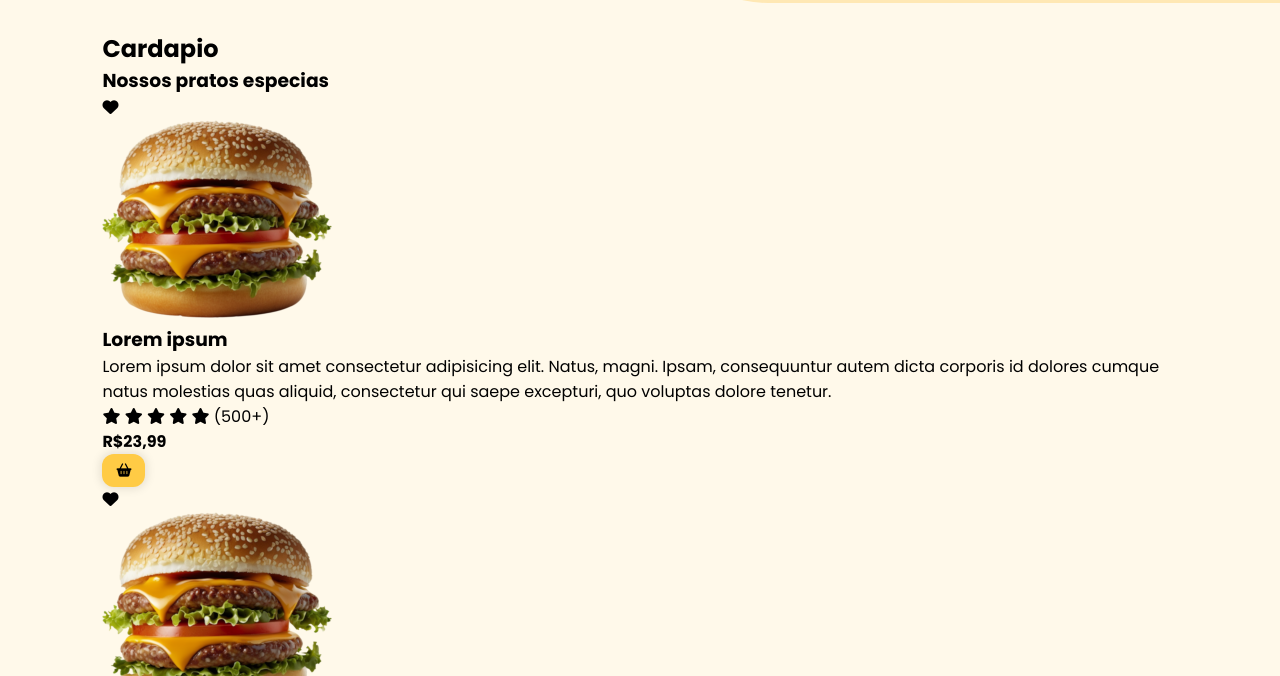
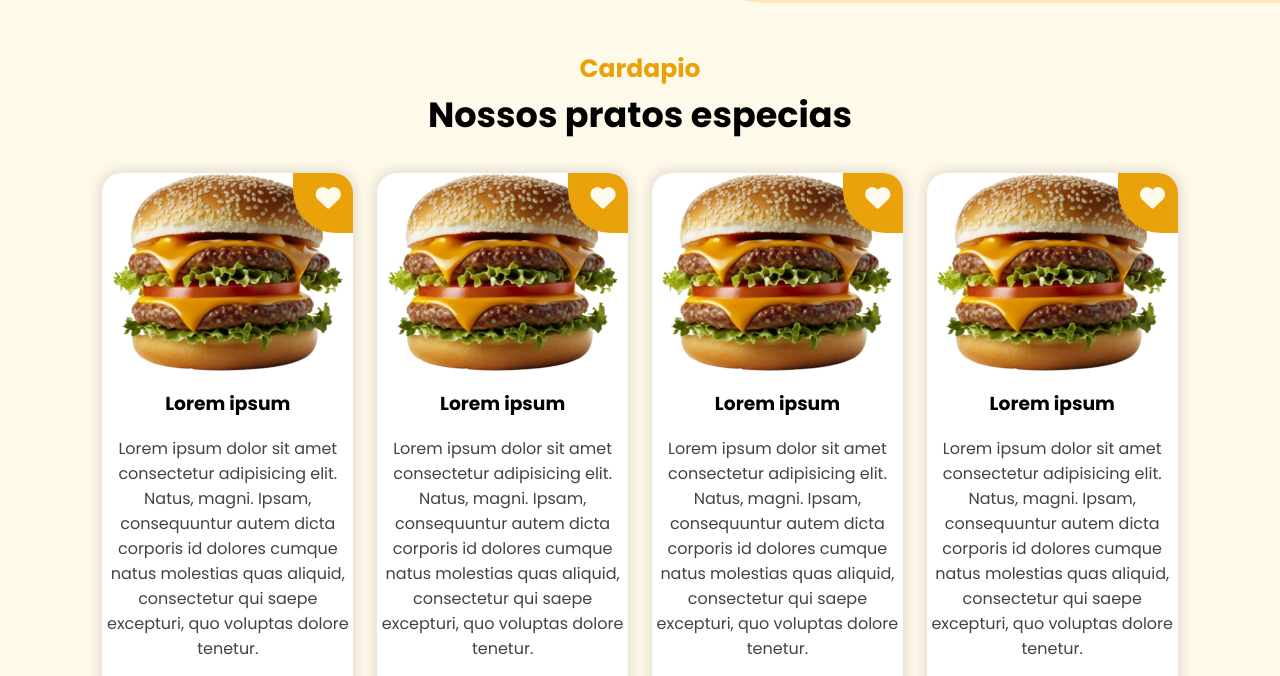
Before and after one commit to lucky-mania/landing_page, a plain HTML site: page index.html in a window 1280 px wide. Shown: the part 802-1478 px from the top of the page. Drawn offline with nearby package versions, Linux system fonts and the light colour scheme.

Commit message:
css menu

```diff
--- a/index.html
+++ b/index.html
@@ -8,8 +8,7 @@
     <link rel="stylesheet" href="src/style/style.css">
     <link rel="stylesheet" href="src/style/header.css">
     <link rel="stylesheet" href="src/style/home.css">
-    <link rel="stylesheet" href="src/style/menu.css
-    ">
+    <link rel="stylesheet" href="src/style/menu.css">
 
     <script src="https://cdnjs.cloudflare.com/ajax/libs/jquery/3.7.1/jquery.min.js" integrity="sha512-v2CJ7UaYy4JwqLDIrZUI/4hqeoQieOmAZNXBeQyjo21dadnwR+8ZaIJVT8EE2iyI61OV8e6M8PP2/4hpQINQ/g==" crossorigin="anonymous" referrerpolicy="no-referrer"></script>
     <title>Landing page</title>
@@ -116,7 +115,7 @@
             <i class="fa-solid fa-heart"></i>
           </div>
 
-          <img src="src/imgs/burr.png" class="dish-heart" alt="">
+          <img src="src/imgs/burr.png" class="dish-image" alt="">
 
           <h3 class="dish-title">
             Lorem ipsum
@@ -148,7 +147,7 @@
             <i class="fa-solid fa-heart"></i>
           </div>
 
-          <img src="src/imgs/burr.png" class="dish-heart" alt="">
+          <img src="src/imgs/burr.png" class="dish-image" alt="">
 
           <h3 class="dish-title">
             Lorem ipsum
@@ -180,7 +179,7 @@
             <i class="fa-solid fa-heart"></i>
           </div>
 
-          <img src="src/imgs/burr.png" class="dish-heart" alt="">
+          <img src="src/imgs/burr.png" class="dish-image" alt="">
 
           <h3 class="dish-title">
             Lorem ipsum
@@ -212,7 +211,7 @@
             <i class="fa-solid fa-heart"></i>
           </div>
 
-          <img src="src/imgs/burr.png" class="dish-heart" alt="">
+          <img src="src/imgs/burr.png" class="dish-image" alt="">
 
           <h3 class="dish-title">
             Lorem ipsum
@@ -238,6 +237,8 @@
             </button>
           </div>
         </div>
+
+
       </div>
         </section>
 
--- a/src/style/menu.css
+++ b/src/style/menu.css
@@ -0,0 +1,55 @@
+#menu{
+    display: flex;
+    flex-direction: column;
+    align-items: center;
+    justify-content: center;
+    min-height:100vh ;
+}
+
+#dishes{
+    width: 100%;
+    display: flex;/*deixa um do lado do outro*/
+    justify-content: center;
+    gap: 24px;
+    margin-top: 32px;
+}
+
+.dish{
+    display: flex;
+    flex-direction: column;
+    align-items: center;
+    border-radius: 20px;
+    gap: 18px;
+    width: 25%;
+    background-color: #ffffff;
+    box-shadow: 0px 0px 12px 4px rgb(0,0,0,0.1);
+    position: relative;
+    overflow: hidden;
+}
+.dish-heart{
+    position:absolute;
+    background-color: #e9a209;
+    display: flex;
+    align-items: center;
+    justify-content: center;
+    font-size: 1.563rem;
+    color: #fff9ea;
+    width: 70px;
+    height: 70px;
+    right: -10px;
+    top: -10px;
+    border-radius: 0px 37.5px 0px 42.5px;
+}
+.dish-description{
+    color: #434343;
+    text-align: center;
+}
+.dish-rate i{
+    color: #e9a209;
+
+}
+.dish-price{
+    display: flex;
+    align-items: center;
+    gap: 20px;
+}
--- a/src/style/style.css
+++ b/src/style/style.css
@@ -52,3 +52,11 @@ gap: 18px;
         box-shadow: 0px 0px 12px 8px rgba(0, 0,0,0.1 );
         color: #af924a;
     }
+    .section-title{
+        color: #e9a209;
+        font-size: 1.563rem;
+    }
+
+    .section-subtitle{
+        font-size: 2.1875rem;
+    }
```
